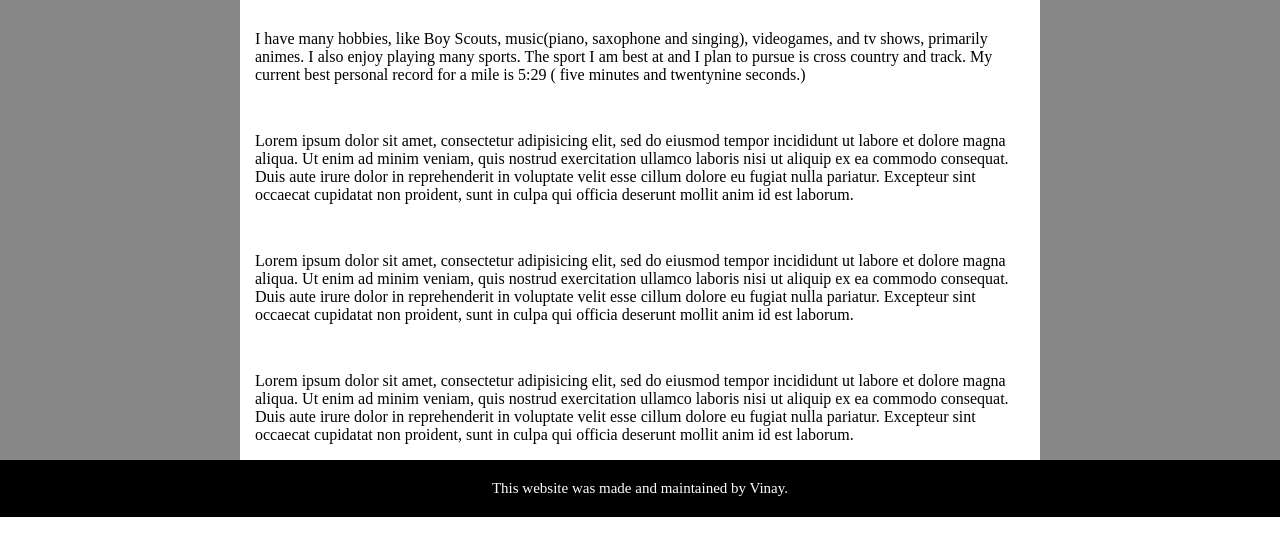
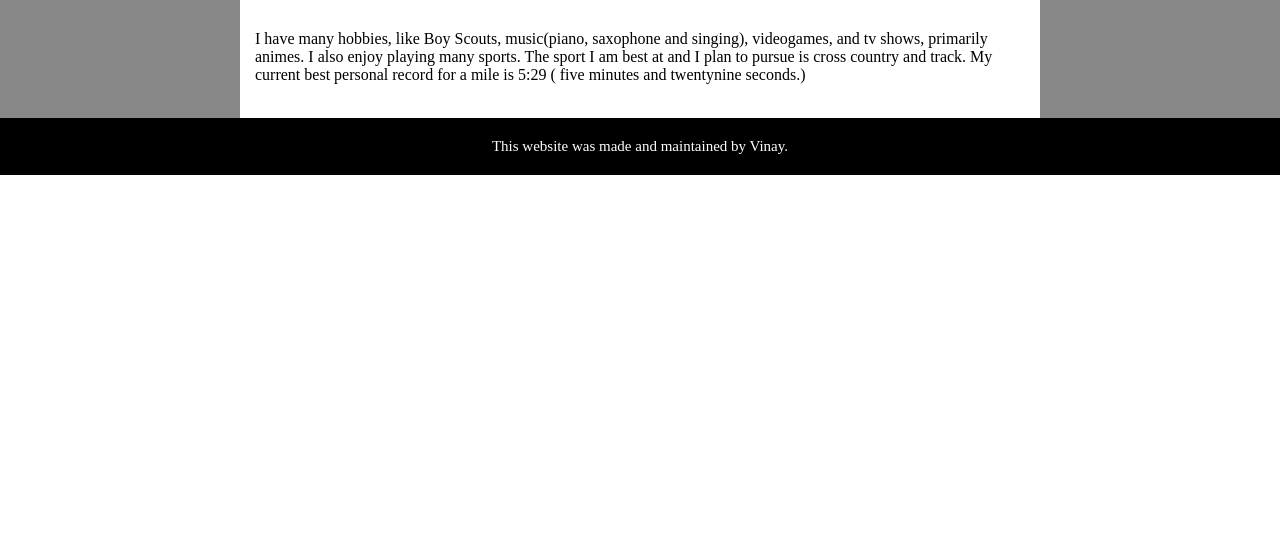
Before and after one commit to Vinay-13531/About_Me, a plain HTML site: page Personal Website/index.html in a window 1280 px wide. Shown: the part 242-798 px from the top of the page. Drawn offline with Linux system fonts and the light colour scheme.

Commit message:
Add files via upload

```diff
--- a/Personal Website/index.html
+++ b/Personal Website/index.html
@@ -92,26 +92,6 @@
 		<br>
 		<p>I have many hobbies, like Boy Scouts, music(piano, saxophone and singing), videogames, and tv shows, primarily animes. I also enjoy playing many sports. The sport I am best at and I plan to pursue is cross country and track. My current best personal record for a mile is 5:29 ( five minutes and twentynine seconds.)</p>
 		<br>
-		<p>Lorem ipsum dolor sit amet, consectetur adipisicing elit, sed do eiusmod
-		tempor incididunt ut labore et dolore magna aliqua. Ut enim ad minim veniam,
-		quis nostrud exercitation ullamco laboris nisi ut aliquip ex ea commodo
-		consequat. Duis aute irure dolor in reprehenderit in voluptate velit esse
-		cillum dolore eu fugiat nulla pariatur. Excepteur sint occaecat cupidatat non
-		proident, sunt in culpa qui officia deserunt mollit anim id est laborum.</p>
-		<br>
-		<p>Lorem ipsum dolor sit amet, consectetur adipisicing elit, sed do eiusmod
-		tempor incididunt ut labore et dolore magna aliqua. Ut enim ad minim veniam,
-		quis nostrud exercitation ullamco laboris nisi ut aliquip ex ea commodo
-		consequat. Duis aute irure dolor in reprehenderit in voluptate velit esse
-		cillum dolore eu fugiat nulla pariatur. Excepteur sint occaecat cupidatat non
-		proident, sunt in culpa qui officia deserunt mollit anim id est laborum.</p>
-		<br>
-		<p>Lorem ipsum dolor sit amet, consectetur adipisicing elit, sed do eiusmod
-		tempor incididunt ut labore et dolore magna aliqua. Ut enim ad minim veniam,
-		quis nostrud exercitation ullamco laboris nisi ut aliquip ex ea commodo
-		consequat. Duis aute irure dolor in reprehenderit in voluptate velit esse
-		cillum dolore eu fugiat nulla pariatur. Excepteur sint occaecat cupidatat non
-		proident, sunt in culpa qui officia deserunt mollit anim id est laborum.</p>
 
 	</div>
 
```
